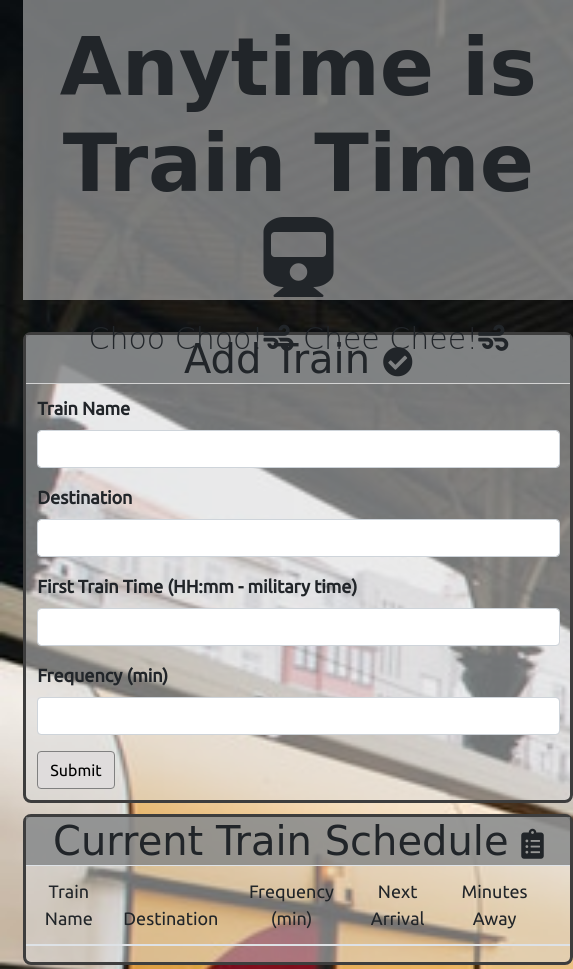
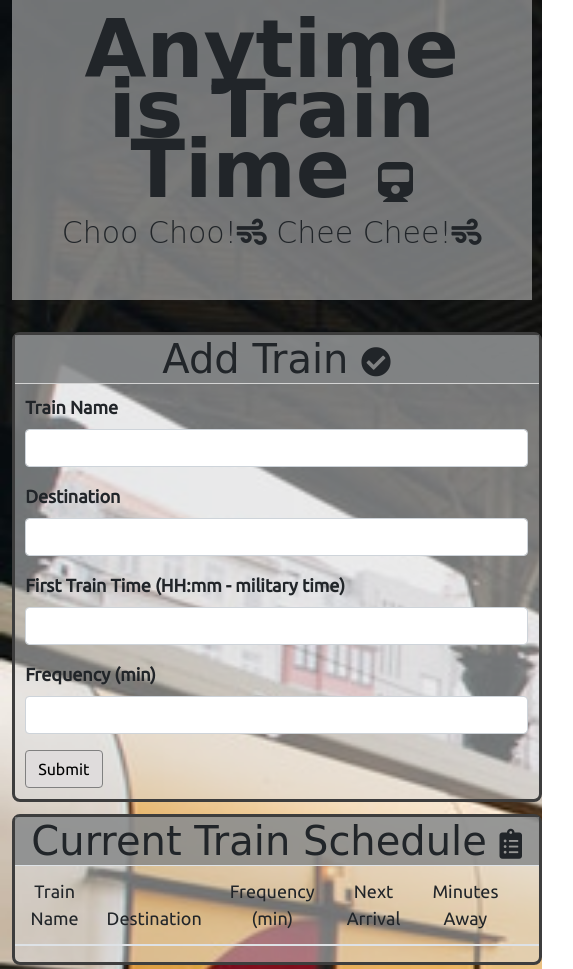
Before and after one commit to lucy839/train-scheduler, a plain HTML site: page index.html in a window 390 px wide. Shown: the whole page, 573 px wide, since content can reach past the window. Drawn offline with nearby package versions, Linux system fonts and the light colour scheme; no server answers; a web font is replaced by a local one.

Commit message:
edited media query for phone

```diff
--- a/assets/css/style.css
+++ b/assets/css/style.css
@@ -131,26 +131,37 @@ label{
     }
 }
 @media screen and (max-width: 667px) {
+    .fa-train{
+        font-size:40px;
+    }
     body{
         background-size: 750%;
-
     }
     .jumbotron{
-        width:550px;
-        margin-left: 6%;
+        width:520px;
+        margin-left: 3%;
+        margin-right: 3%;
+    }
+    .jumbotron h1{
+        line-height:60px;
     }
     .form{
-        width: 550px;
-        margin-left: 6%;
+        width: 530px;
+        margin-left: 3%;
+        margin-right: 3%;
     }
     .trainList {
-        width: 550px;
-        margin-left: 6%;
+        width: 530px;
+        margin-left: 3%;
+        margin-right: 3%;
     }
     .trainList h1 , .form h1{
         font-size: 40px;
     }
-    label, th,td{
+    label, th{
         font-size:18px;
     }
+    td{
+        font-size: 15px;
+    }
 }
```
